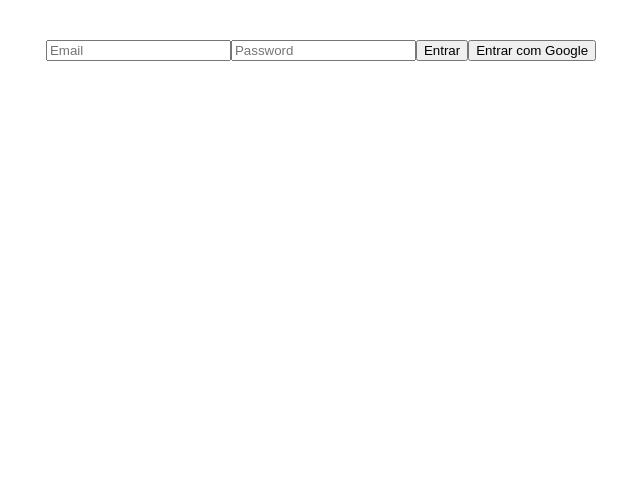
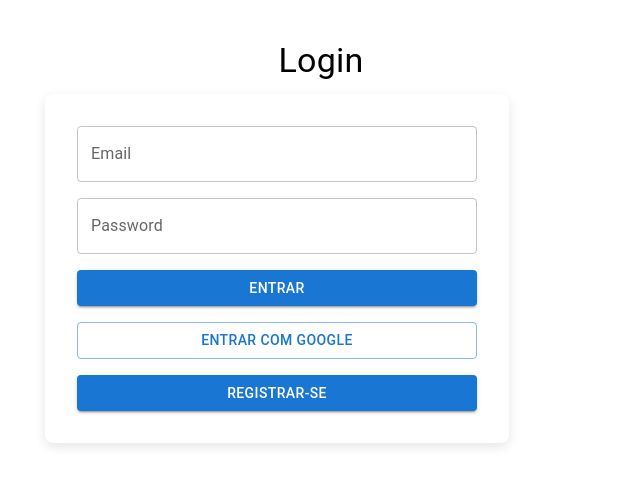
Before and after one commit to HenriqueRL55/AVMBChallenge, a React (Vite) app: page /login in a window 1280 px wide. Shown: the top 486 px of the page, without its empty margins (319-959 px from the left). Built offline with nearby package versions, Linux system fonts and the light colour scheme; no server answers; the HTML template or start-up script is replaced by a standard one.

Commit message:
feat: create Register page

```diff
--- a/package.json
+++ b/package.json
@@ -10,11 +10,15 @@
     "preview": "vite preview"
   },
   "dependencies": {
+    "@emotion/react": "^11.11.4",
+    "@emotion/styled": "^11.11.5",
+    "@mui/material": "^5.15.21",
     "axios": "^1.7.2",
     "firebase": "^10.12.2",
     "react": "^18.3.1",
     "react-dom": "^18.3.1",
-    "react-router-dom": "^6.24.0"
+    "react-router-dom": "^6.24.0",
+    "styled-components": "^6.1.11"
   },
   "devDependencies": {
     "@types/react": "^18.3.3",
--- a/src/App.jsx
+++ b/src/App.jsx
@@ -3,6 +3,7 @@ import { BrowserRouter as Router, Route, Routes, Navigate } from "react-router-d
 import "./styles/App.css";
 import { AuthProvider, useAuth } from "./services/auth";
 import { LoginPage } from "./pages/login/login.page";
+import { RegisterPage } from "./pages/register/register.page";
 import { HomePage } from "./pages/home/home.page";
 
 const ProtectedRoute = ({ children }) => {
@@ -16,7 +17,8 @@ function App() {
     <AuthProvider>
       <Router>
         <Routes>
-          <Route path="/login" element={<LoginPage />} />
+          <Route path="/login" element={<LoginPage />} /> teste
+          <Route path="/register" element={<RegisterPage />} />
           <Route
             path="/home"
             element={
--- a/src/pages/login/login.page.jsx
+++ b/src/pages/login/login.page.jsx
@@ -1,6 +1,8 @@
 import React, { useState, useEffect } from "react";
 import { useNavigate } from "react-router-dom";
 import { useAuth } from "./../../services/auth";
+import { Button, TextField } from "@mui/material";
+import { LoginContainer, FormBox, StyledTypography } from "./login.styles";
 
 export const LoginPage = () => {
   const { signIn, signInWithGoogle, currentUser } = useAuth();
@@ -14,17 +16,56 @@ export const LoginPage = () => {
     }
   }, [currentUser, navigate]);
 
+  const goToRegister = () => {
+    navigate("/register");
+  };
+
   return (
-    <div>
-      <input placeholder="Email" onChange={(e) => setEmail(e.target.value)} value={email} />
-      <input
-        placeholder="Password"
-        type="password"
-        onChange={(e) => setPassword(e.target.value)}
-        value={password}
-      />
-      <button onClick={() => signIn(email, password)}>Entrar</button>
-      <button onClick={signInWithGoogle}>Entrar com Google</button>
-    </div>
+    <LoginContainer maxWidth="sm">
+      <StyledTypography variant="h4" component="h1" gutterBottom>
+        Login
+      </StyledTypography>
+      <FormBox>
+        <TextField
+          label="Email"
+          variant="outlined"
+          fullWidth
+          onChange={(e) => setEmail(e.target.value)}
+          value={email}
+        />
+        <TextField
+          label="Password"
+          type="password"
+          variant="outlined"
+          fullWidth
+          onChange={(e) => setPassword(e.target.value)}
+          value={password}
+        />
+        <Button
+          variant="contained"
+          color="primary"
+          fullWidth
+          onClick={() => signIn(email, password)}
+        >
+          Entrar
+        </Button>
+        <Button
+          variant="outlined"
+          color="primary"
+          fullWidth
+          onClick={signInWithGoogle}
+        >
+          Entrar com Google
+        </Button>
+        <Button
+          variant="contained"
+          color="primary"
+          fullWidth
+          onClick={goToRegister}
+        >
+          Registrar-se
+        </Button>
+      </FormBox>
+    </LoginContainer>
   );
 };
--- /dev/null
+++ b/src/pages/login/login.styles.js
@@ -0,0 +1,32 @@
+import styled from "styled-components";
+import { Container, Box, Typography as MuiTypography } from "@mui/material";
+
+export const LoginContainer = styled(Container)`
+  display: flex;
+  flex-direction: column;
+  align-items: center;
+  justify-content: center;
+  height: 50vh;
+`;
+
+export const RegisterContainer = styled(Container)`
+  display: flex;
+  flex-direction: column;
+  align-items: center;
+  justify-content: center;
+  height: 50vh;
+`;
+
+export const StyledTypography = styled(MuiTypography)``;
+
+export const FormBox = styled(Box)`
+  display: flex;
+  flex-direction: column;
+  gap: 1rem;
+  width: 100%;
+  max-width: 400px;
+  padding: 2rem;
+  box-shadow: 0px 4px 12px rgba(0, 0, 0, 0.1);
+  border-radius: 8px;
+  background-color: #fff;
+`;
--- /dev/null
+++ b/src/pages/register/register.page.jsx
@@ -0,0 +1,51 @@
+import React, { useState } from "react";
+import { useAuth } from "./../../services/auth";
+import { Button, TextField, Typography } from "@mui/material";
+import { RegisterContainer, FormBox } from "../login/login.styles";
+
+export const RegisterPage = () => {
+  const { signUp } = useAuth();
+  const [email, setEmail] = useState("");
+  const [password, setPassword] = useState("");
+
+  const handleRegister = async () => {
+    try {
+      await signUp(email, password);
+    } catch (error) {
+      console.error(error);
+    }
+  };
+
+  return (
+    <RegisterContainer maxWidth="sm">
+      <Typography variant="h4" component="h1" gutterBottom>
+        Register
+      </Typography>
+      <FormBox>
+        <TextField
+          label="Email"
+          variant="outlined"
+          fullWidth
+          onChange={(e) => setEmail(e.target.value)}
+          value={email}
+        />
+        <TextField
+          label="Password"
+          type="password"
+          variant="outlined"
+          fullWidth
+          onChange={(e) => setPassword(e.target.value)}
+          value={password}
+        />
+        <Button
+          variant="contained"
+          color="primary"
+          fullWidth
+          onClick={handleRegister}
+        >
+          Register
+        </Button>
+      </FormBox>
+    </RegisterContainer>
+  );
+};
--- a/src/services/auth.jsx
+++ b/src/services/auth.jsx
@@ -1,6 +1,12 @@
 import { useState, createContext, useContext, useEffect } from "react";
 import { auth, googleProvider } from "./firebase";
-import { createUserWithEmailAndPassword, signInWithPopup, signOut, onAuthStateChanged } from "firebase/auth";
+import {
+  createUserWithEmailAndPassword,
+  signInWithEmailAndPassword,
+  signInWithPopup,
+  signOut,
+  onAuthStateChanged,
+} from "firebase/auth";
 
 export const AuthContext = createContext();
 
@@ -16,9 +22,17 @@ export const AuthProvider = ({ children }) => {
     return unsubscribe;
   }, []);
 
+  const signUp = async (email, password) => {
+    try {
+      await createUserWithEmailAndPassword(auth, email, password);
+    } catch (error) {
+      console.error(error);
+    }
+  };
+
   const signIn = async (email, password) => {
     try {
-      await createUserWithEmailAndPassword(auth, email, password);
+      await signInWithEmailAndPassword(auth, email, password);
     } catch (error) {
       console.error(error);
     }
@@ -41,7 +55,9 @@ export const AuthProvider = ({ children }) => {
   };
 
   return (
-    <AuthContext.Provider value={{ currentUser, signIn, signInWithGoogle, logout, loading }}>
+    <AuthContext.Provider
+      value={{ currentUser, signUp, signIn, signInWithGoogle, logout, loading }}
+    >
       {!loading && children}
     </AuthContext.Provider>
   );
```
Also changed, not shown: src/pages/home/home.page.jsx (+11 -2 lines), src/pages/register/register.styles.js (added), 1 other file (tests, documents, lock files or other folders).
